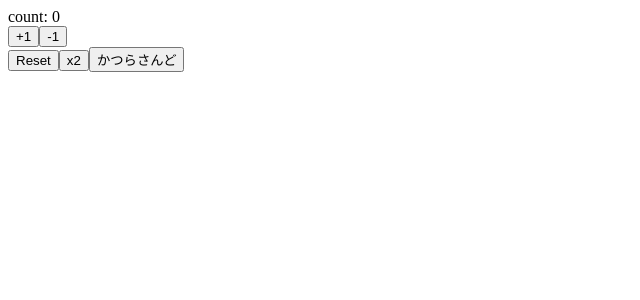
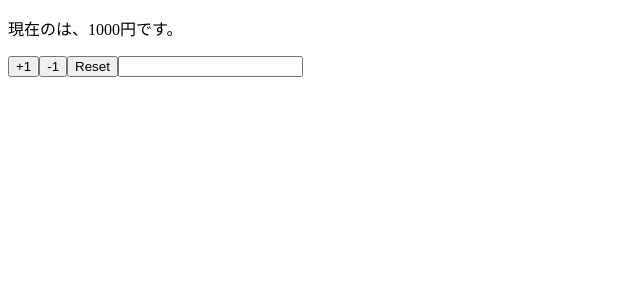
Before and after one commit to tokada11/react-hooks-101, a React (Create React App) app: page / in a window 1280 px wide. Shown: the top 300 px of the page, without its empty margins (0-640 px from the left). Built offline with nearby package versions, Linux system fonts and the light colour scheme.

Commit message:
impliment component using nultiplu states

```diff
--- a/src/App.js
+++ b/src/App.js
@@ -1,29 +1,28 @@
 import React, { useState } from 'react'
 
-const App = () => {
-  const [count, setCount] = useState(0)
+const App = props => {
+  const [name, setName] = useState(props.name)
+  const [price, setPrice] = useState(props.price)
 
-  const increment = () => setCount(count + 1)
-  const decrement = () => setCount(count - 1)
-  const reset = () => setCount(0)
-  const double = () => setCount(count*2)
-  const third = () => setCount((count%3 === 0) ? count/3 : count)
+  const reset = () => {
+    setPrice(props.price)
+    setName(props.name)
+  }
+
   return (
     <>
-      <div>
-        count: {count}
-      </div>
-      <div>
-        <button onClick={increment}>+1</button>
-        <button onClick={decrement}>-1</button>
-      </div>
-      <div>
-        <button onClick={reset}>Reset</button>
-        <button onClick={double}>x2</button>
-        <button onClick={third}>かつらさんど</button>
-      </div>
+      <p>現在の{name}は、{price}円です。</p>
+      <button onClick={() => setPrice(price+1)}>+1</button>
+      <button onClick={() => setPrice(price-1)}>-1</button>
+      <button onClick={reset}>Reset</button>
+      <input value={name} onChange={e => setName(e.target.value)}/>
     </>
   )
 }
 
+App.defaultProps = {
+  name: '',
+  price: 1000
+}
+
 export default App
```
